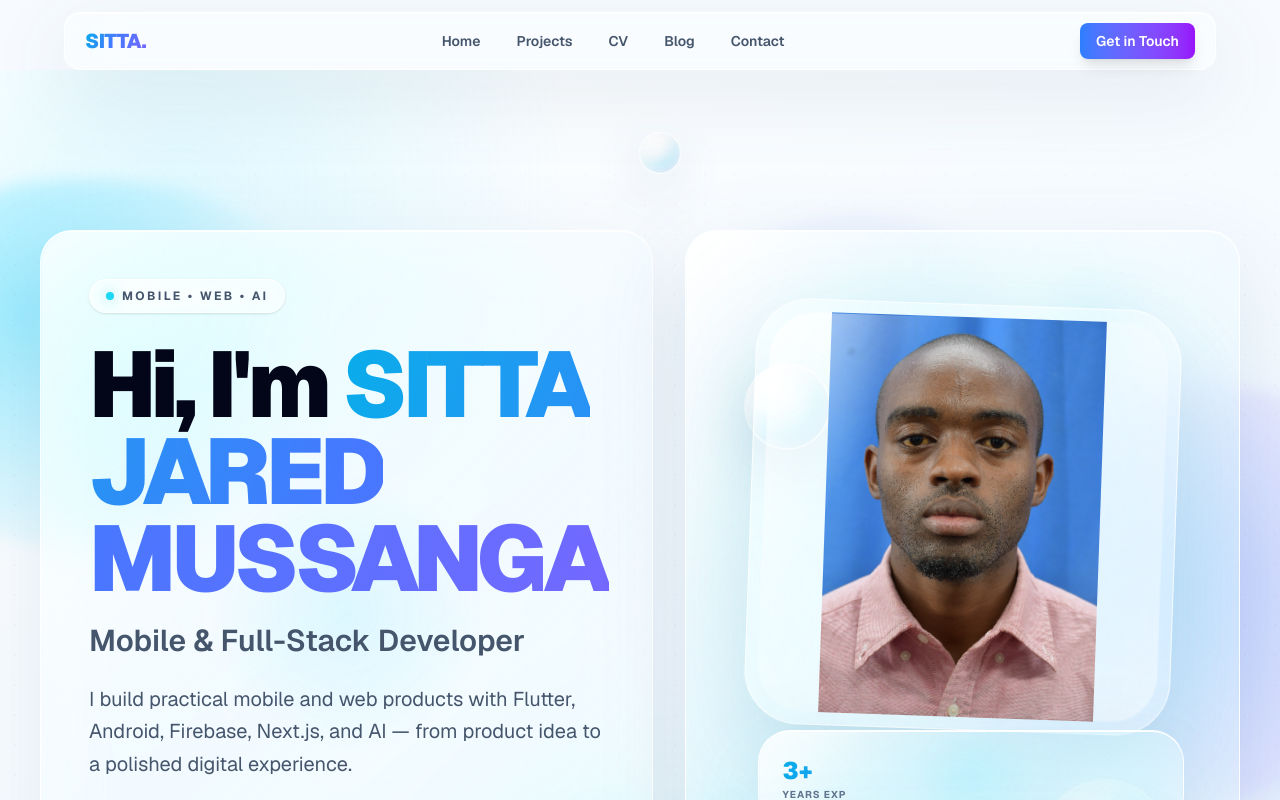
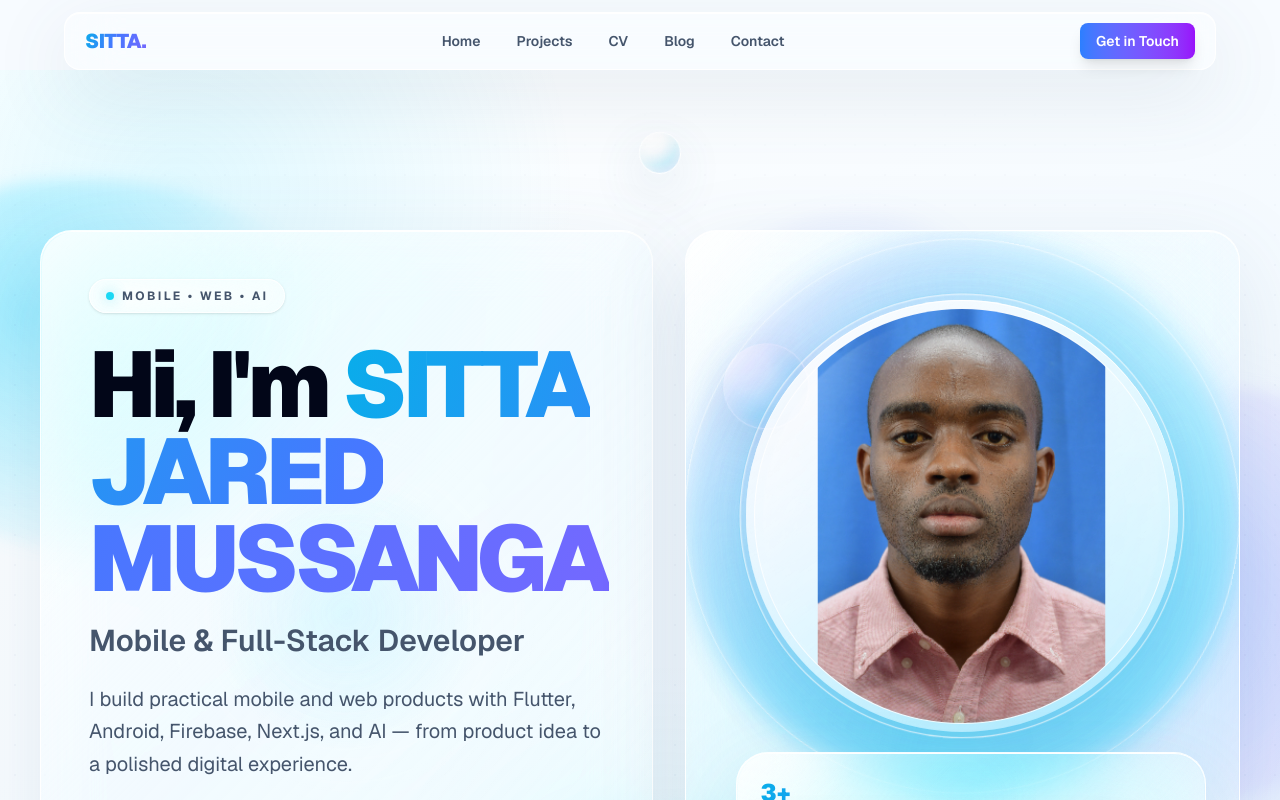
Before and after one commit to joshuamussanga7-cpu/sitta-jared-portfolio, a Next.js app: page / in a window 1280 px wide. Shown: the top 800 px of the page. Built offline with nearby package versions, Linux system fonts and the light colour scheme.

Commit message:
feat: animate circular homepage portrait

```diff
--- a/app/page.tsx
+++ b/app/page.tsx
@@ -39,10 +39,13 @@ function HeroSection() {
 
         <GlassmorphicCard className="relative min-h-[520px] p-3 flex items-center justify-center" hover>
           <div className="absolute -inset-8 rounded-full bg-cyan-100/45 blur-3xl" aria-hidden="true" />
-          <div className="relative z-10 w-full max-w-[470px] aspect-square rounded-[3.4rem] border border-white/75 bg-white/25 p-3 shadow-[0_40px_100px_rgba(44,111,151,.17)] rotate-2 hover:rotate-0 transition-transform duration-700">
-            <div className="relative overflow-hidden rounded-[2.9rem] w-full h-full bg-white/24">
-              <img src={portfolioInfo.avatar} alt={portfolioInfo.name} className="w-full h-full object-cover" />
-              <div className="glass-highlight" />
+          <div className="profile-photo-stage relative z-10 w-[min(82vw,470px)] aspect-square">
+            <div className="profile-photo-orbit" aria-hidden="true" />
+            <div className="profile-photo-ring w-[92%] h-[92%]">
+              <div className="relative overflow-hidden rounded-full w-full h-full bg-white/24 border border-white/80">
+                <img src="/me.png" alt={portfolioInfo.name} className="profile-photo" />
+                <div className="profile-photo-sheen" aria-hidden="true" />
+              </div>
             </div>
           </div>
           <div className="liquid-orb" style={{top:'5%',left:'4%'}} /><div className="liquid-orb large" style={{bottom:'3%',right:'2%',animationDelay:'-5s'}} />
```
